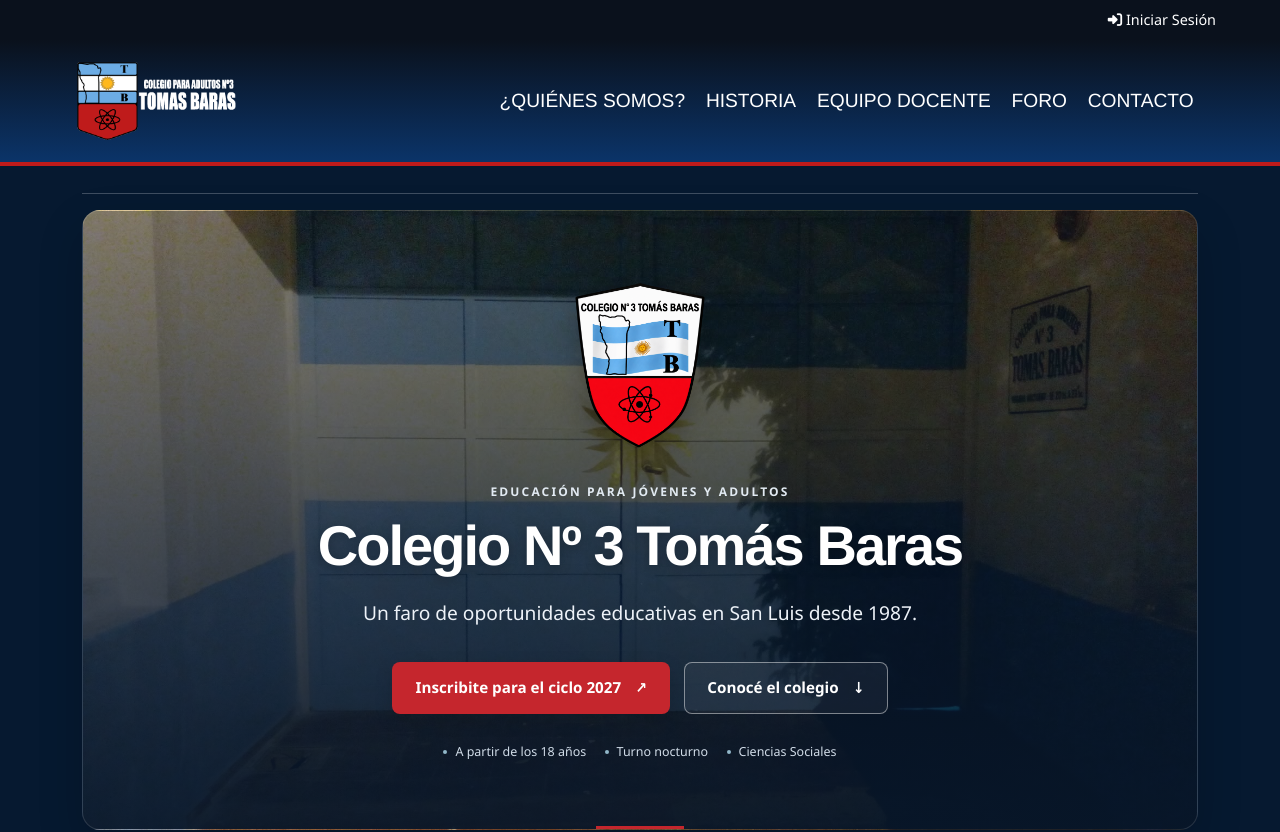
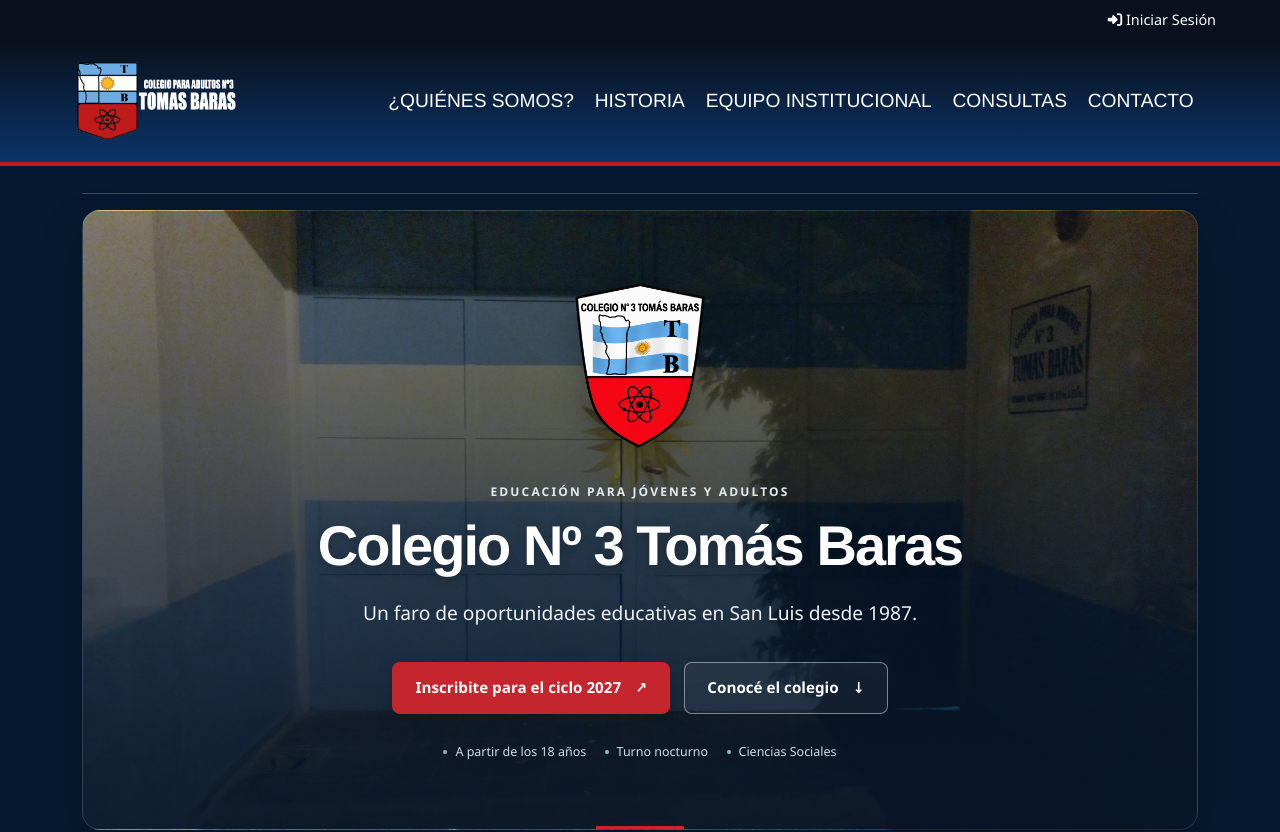
Before and after one commit to Lautacampo/Escuela, a React (Vite) app in the folder frontend/: page / in a window 1280 px wide. Shown: the top 832 px of the page. Built offline with nearby package versions, Linux system fonts and the light colour scheme.

Commit message:
Actualizamos el navbar cambiando el nombre de las secciones

```diff
--- a/frontend/src/shared/layout/Navbar.jsx
+++ b/frontend/src/shared/layout/Navbar.jsx
@@ -61,13 +61,13 @@
                 </li>
                 <li className="nav-item">
                   <a className="nav-link" href="/#equipo">
-                    EQUIPO DOCENTE
+                    EQUIPO INSTITUCIONAL
                   </a>
                 </li>
-                {/* Enlace al Foro actualizado */}
+                {/* Enlace a las Consultas actualizadas */}
                 <li className="nav-item">
                   <Link className="nav-link" to="/foro">
-                    FORO
+                    CONSULTAS
                   </Link>
                 </li>
                 <li className="nav-item">
```
